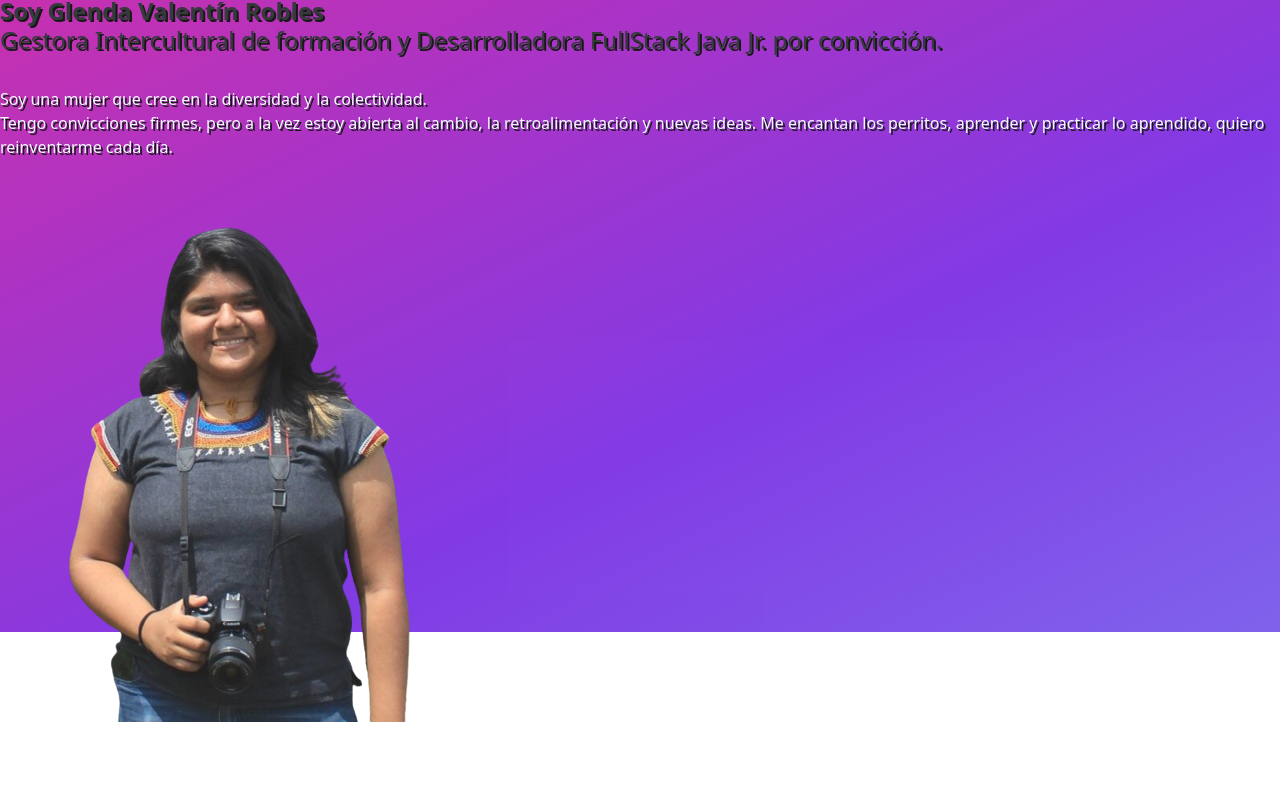
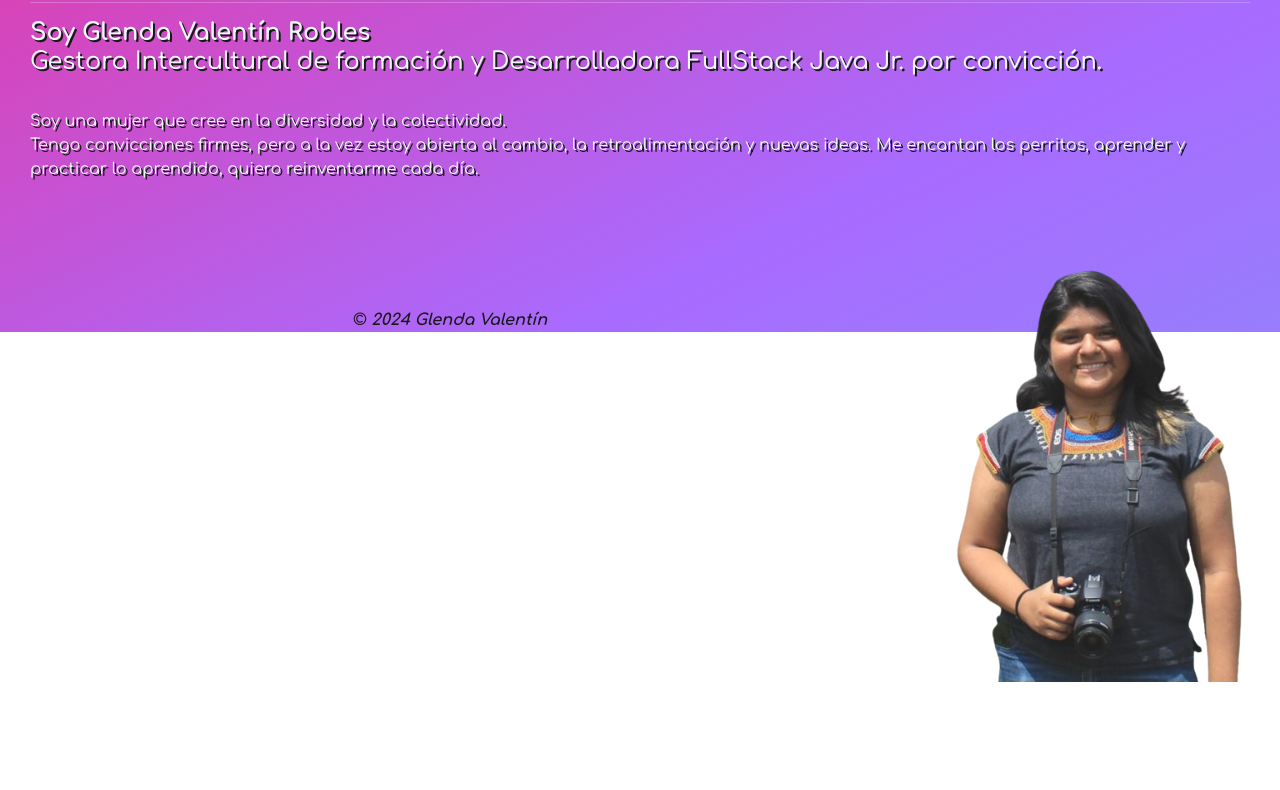
Before and after one commit to glenlbs/PortafolioGlendaV, a plain HTML site: page index.html in a window 1280 px wide. Shown: the part 168-958 px from the top of the page. After the commit the page ends 850 px from the top, so only its background shows below. Drawn offline with nearby package versions, Linux system fonts and the light colour scheme.

Commit message:
Se agregaron correcciones y estilos de CSS

```diff
--- a/css/style.css
+++ b/css/style.css
@@ -1,36 +1,33 @@
+*{
+    box-sizing: border-box;
+    font-family: Comfortaa;
+}
 .gradient {
-	width: 100vw;
-	height: 100vh;
-	background: linear-gradient(334deg, #6b97f7, #7525e2, #f7137e);
+	width: 100%;
+	height: 100%;
+	background: linear-gradient(334deg, #6b97f7, #a05bff, #f7137e);
 	background-size: 180% 180%;
 	animation: gradient-animation 6s ease infinite;
     opacity: .9;
 }
-h1{
+.presentacionContainer{
+    margin: 15px;
+    padding: 15px;
     color: aliceblue;
     text-shadow: black 2px 2px;
 }
-p{
-    color: aliceblue;
-    text-shadow: black 2px 2px;
+.cuerpoProyectos{
+    margin: 15px;
+    padding: 15px;
 }
-h4{
-    color: aliceblue;
-    text-shadow: black 2px 2px;
-}
-body{
-    font-family: Comfortaa;
-    display: grid;
-}
-.presentacionContainer{
-    display: grid;
+#Glenda1{
+    max-width:380px;
+    float: right;
 }
 .footerText{
-    font-family: Comfortaa;
     color: black;
     text-shadow: none;
 }
-
 @keyframes gradient-animation {
 	0% {
 		background-position: 0% 50%;
```
